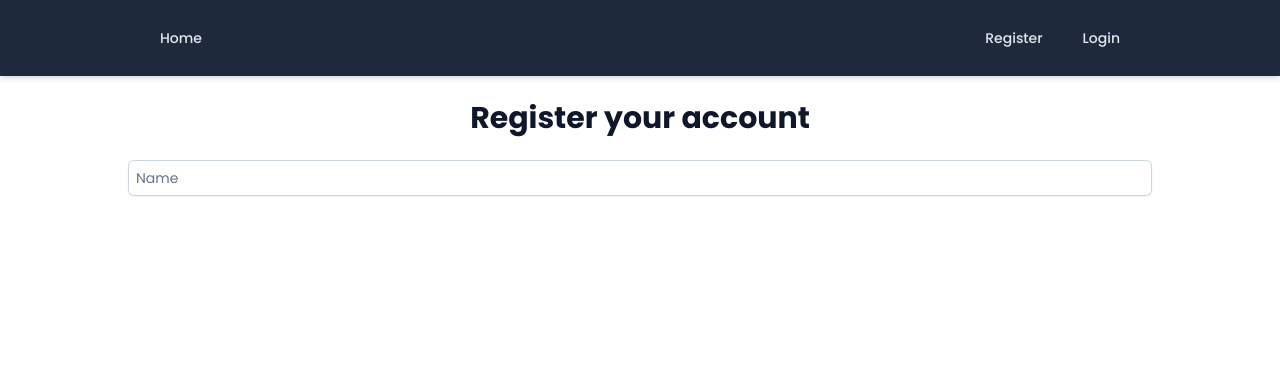
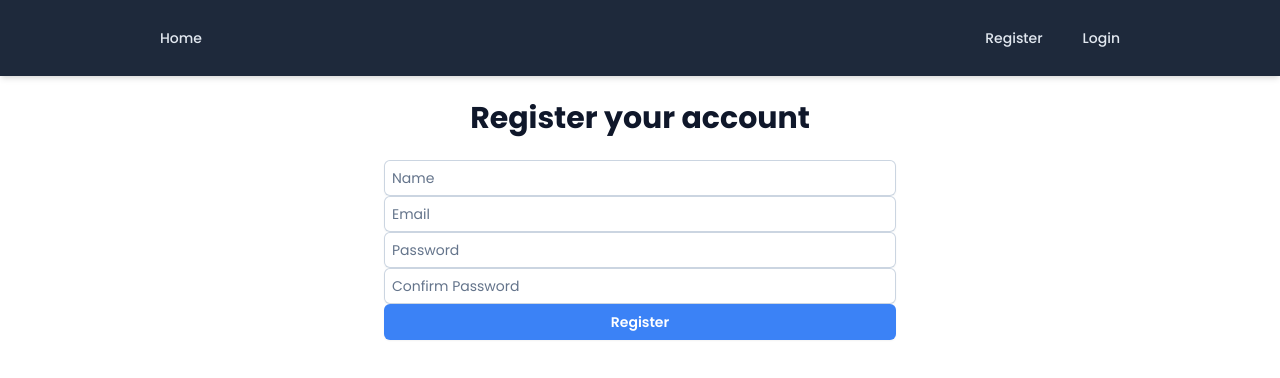
Before and after one commit to Youssoufai/Laravel_react-Blog, a React (Vite) app: page /register in a window 1280 px wide. Shown: the top 378 px of the page. Built offline with nearby package versions, Linux system fonts and the light colour scheme.

Commit message:
Second Commit

```diff
--- a/src/Pages/Auth/Register.jsx
+++ b/src/Pages/Auth/Register.jsx
@@ -1,12 +1,35 @@
+import { useState } from "react"
+
 export default function Register() {
+    const [formData, setFormData] = useState({
+        name: '',
+        email: '',
+        password: '',
+        password_confirmation: '',
+    });
+    async function handleRegister(e) {
+        e.preventDefault();
+        const res = fetch('api/register')
+        console.log(formData);
+    }
     return (
         <div>
             <h1 className="title">Register your account</h1>
 
-            <form action="">
+            <form onSubmit={handleRegister} className="w-1/2 mx-auto">
                 <div>
-                    <input type="text" name="" placeholder="Name" id="" />
+                    <input type="text" name="" placeholder="Name" value={formData.name} onChange={(e) => setFormData({ ...formData, name: e.target.value })} id="" />
                 </div>
+                <div>
+                    <input type="text" name="" placeholder="Email" onChange={(e) => setFormData({ ...formData, email: e.target.value })} id="" />
+                </div>
+                <div>
+                    <input type="text" name="" onChange={(e) => setFormData({ ...formData, password: e.target.value })} placeholder="Password" id="" />
+                </div>
+                <div>
+                    <input type="text" name="" onChange={(e) => setFormData({ ...formData, password_confirmation: e.target.value })} placeholder="Confirm Password" id="" />
+                </div>
+                <button className="primary-btn">Register</button>
             </form>
         </div>
     )
```
